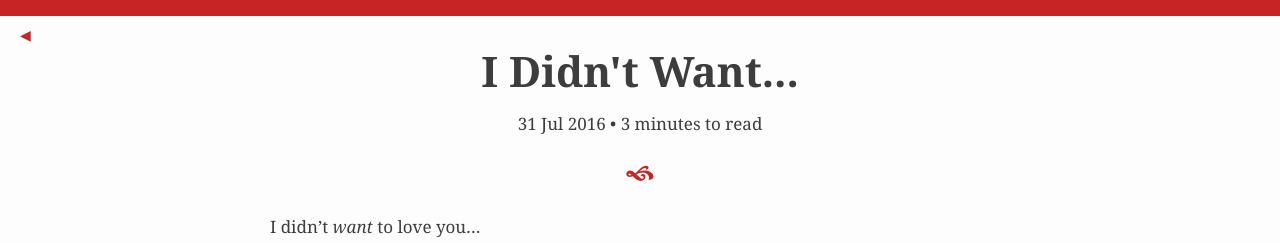
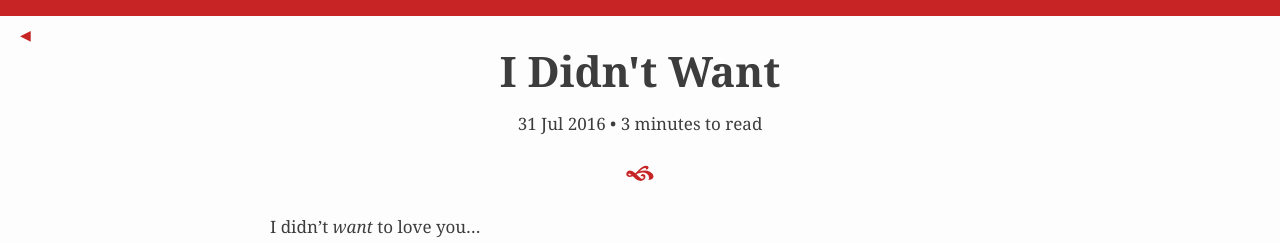
Before and after one commit to hugoferreira/hugoferreira.github.com, a Jekyll site: the page built from _posts/2016-07-31-I-didnt-want.md, in a window 1280 px wide. Shown: the top 243 px of the page. Built offline with Jekyll 4.4.1, drawn with Linux system fonts in a browser that asks for light colours; some web fonts are replaced.

```diff
--- a/_posts/2016-07-31-I-didnt-want.md
+++ b/_posts/2016-07-31-I-didnt-want.md
@@ -1,6 +1,6 @@
 ---
 layout: post
-title: I Didn't Want...
+title: I Didn't Want
 date: 2016-07-31 11:08
 comments: true
 external-url:
```
